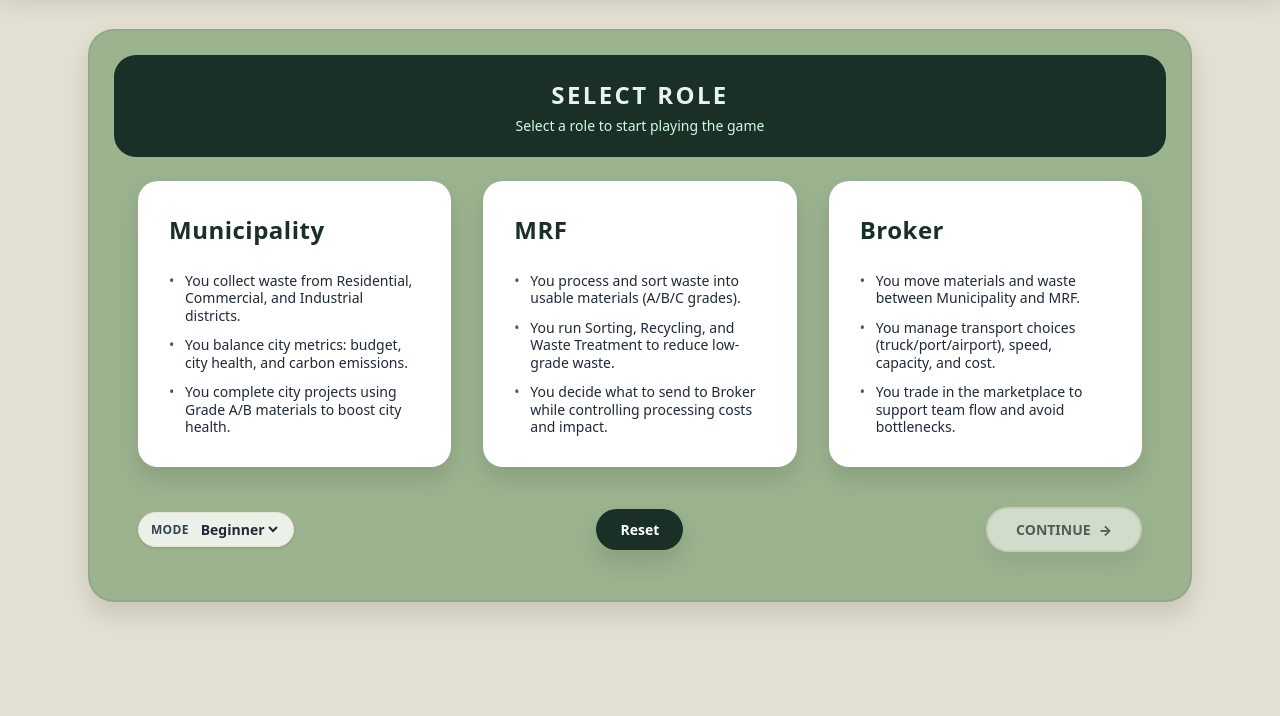
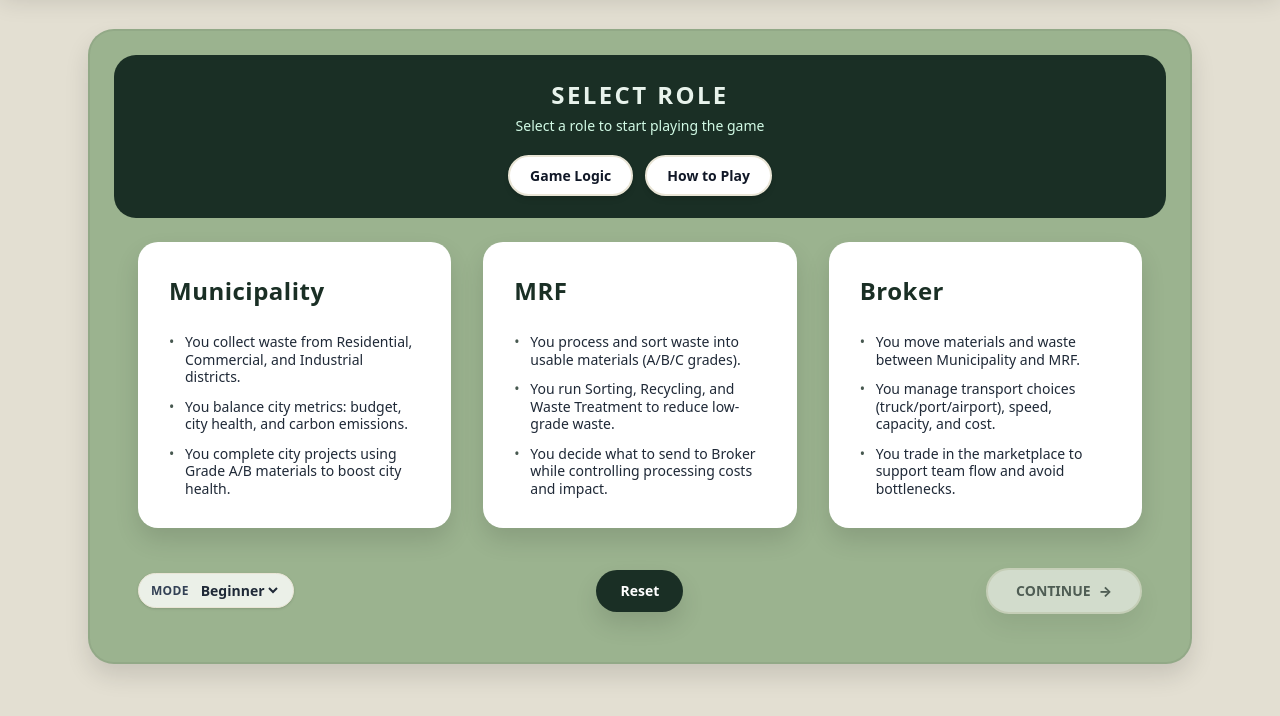
Before and after one commit to KatieSo-learning/besse, a website: page city-waste-simulation/index.html in a window 1280 px wide. Shown: the part 74-790 px from the top of the page. Drawn offline with nearby package versions, Linux system fonts and the light colour scheme; no server answers.

Commit message:
Add YouTube links for Game Logic and How to Play on home page
Made-with: Cursor

```diff
--- a/city-waste-simulation/index.html
+++ b/city-waste-simulation/index.html
@@ -236,6 +236,18 @@
       <div class="stage-head">
         <h2 class="text-2xl md:text-3xl font-extrabold tracking-widest">SELECT ROLE</h2>
         <p class="text-emerald-100 mt-1 text-sm md:text-base">Select a role to start playing the game</p>
+        <div class="flex flex-wrap justify-center gap-3 mt-5">
+          <a href="https://youtu.be/1K9-JfVFxfk"
+             target="_blank" rel="noopener noreferrer"
+             class="btn btn-main pill px-5 py-2.5 font-bold text-sm shadow-md hover:shadow-lg">
+            Game Logic
+          </a>
+          <a href="https://youtu.be/68hivmI-kyM"
+             target="_blank" rel="noopener noreferrer"
+             class="btn btn-main pill px-5 py-2.5 font-bold text-sm shadow-md hover:shadow-lg">
+            How to Play
+          </a>
+        </div>
       </div>
 
       <!-- Card grid on soft backdrop -->
```
